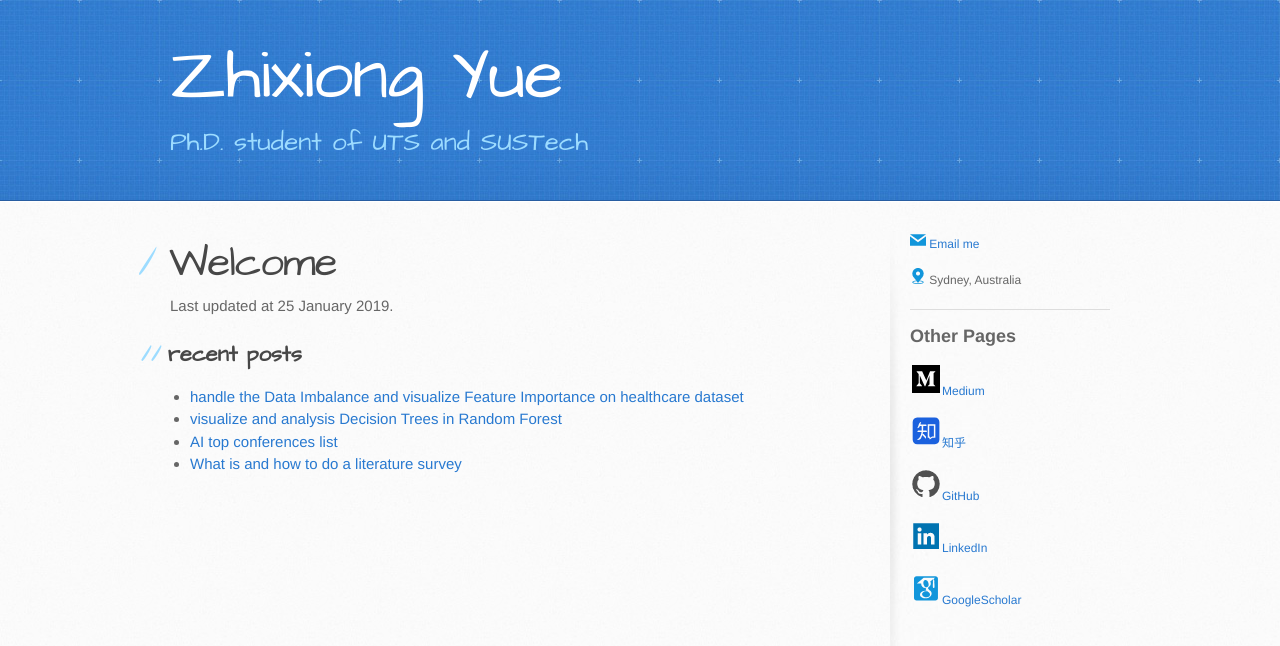
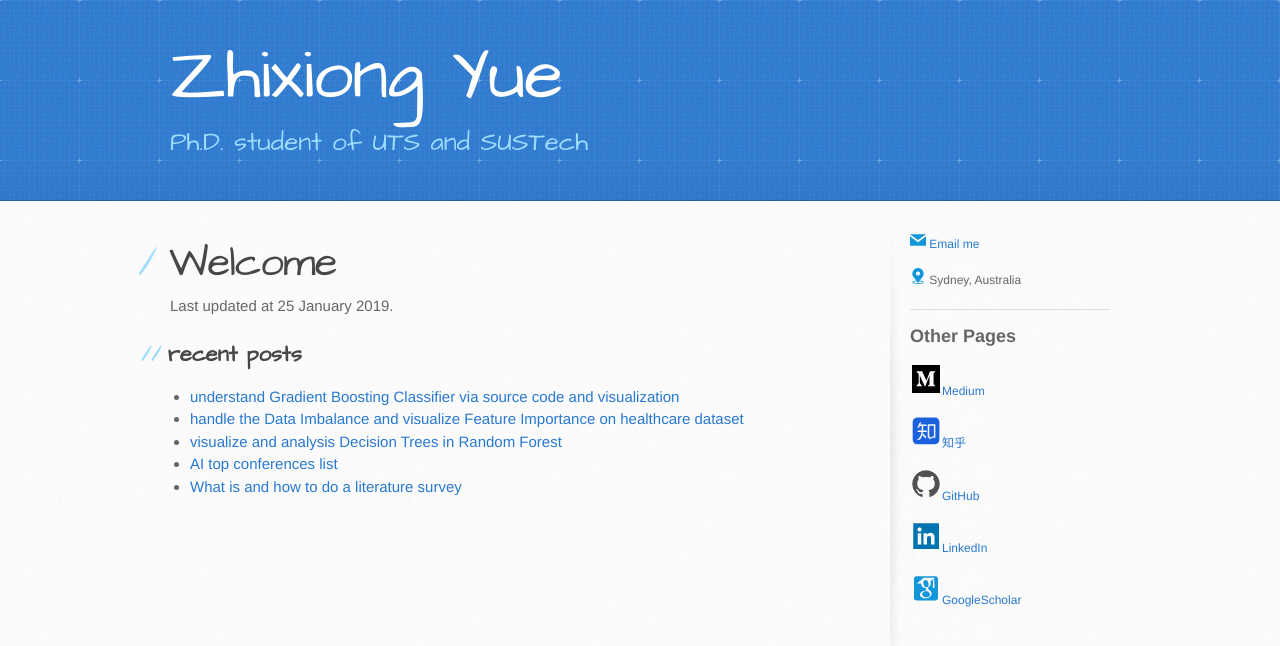
Before and after one commit to yuezhixiong/yuezhixiong.github.io, a Jekyll site: the page built from index.md, in a window 1280 px wide. Shown: the top 646 px of the page. Built offline with Jekyll 4.4.1, drawn with Linux system fonts in a browser that asks for light colours; comment, search, counter and statistics services are not loaded; our own code applies the rules of GitHub Pages for plain Markdown files.

Commit message:
new post

```diff
--- a/index.md
+++ b/index.md
@@ -26,6 +26,7 @@ Last updated at {{ site.time | date_to_long_string }}.
 
 ## recent posts
 
+* [understand Gradient Boosting Classifier via source code and visualization](https://link.medium.com/kELfzPVLKT)
 * [handle the Data Imbalance and visualize Feature Importance on healthcare dataset](https://link.medium.com/8j3JvJRnJT)
 * [visualize and analysis Decision Trees in Random Forest](https://link.medium.com/lAmV9gapJT)
 * [AI top conferences list](https://link.medium.com/iDQjXSbpJT)
```
